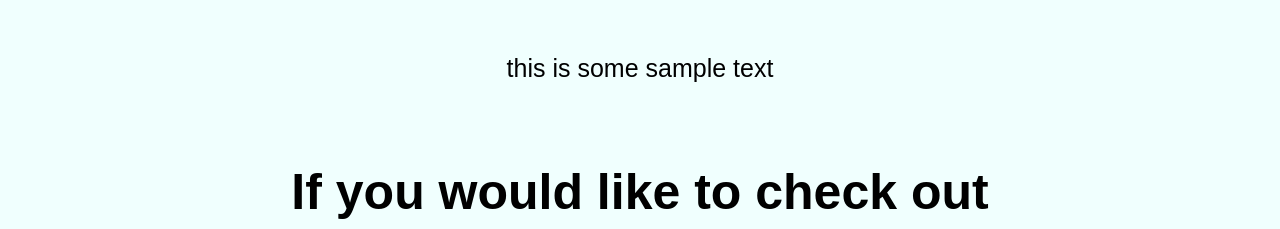
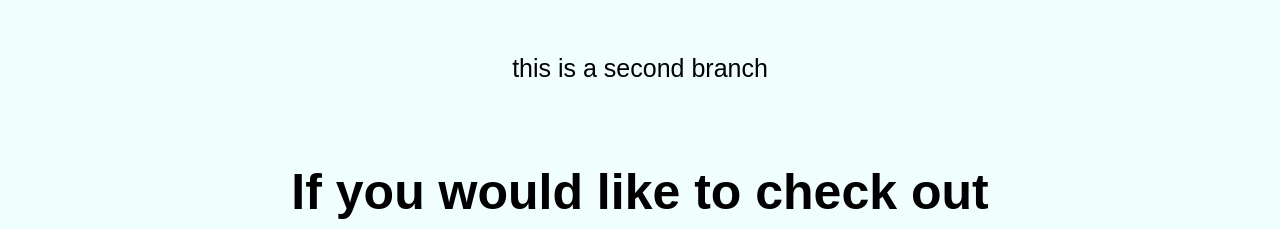
Before and after one commit to levipevans/ShadowLancer42.github.io, a plain HTML site: page index.html in a window 1280 px wide. Shown: the part 220-449 px from the top of the page. Drawn offline with nearby package versions, Linux system fonts and the light colour scheme.

Commit message:
two branches are different

```diff
--- a/index.html
+++ b/index.html
@@ -22,7 +22,7 @@
     <div class="content">
       <h1>About Me</h1>
       <p class="about_text">
-        this is some sample text
+        this is a second branch
       </p>
       <h2>
         If you would like to check out some of my stuff, feel free to check my
```
